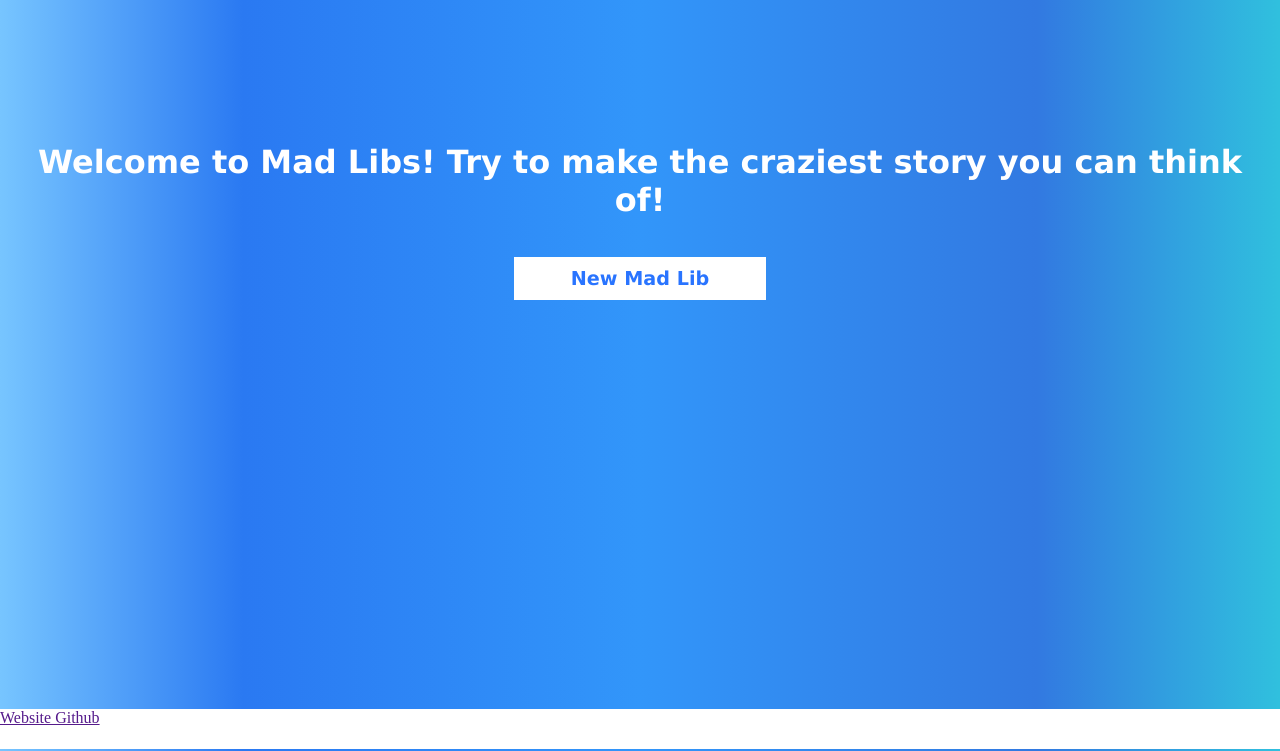
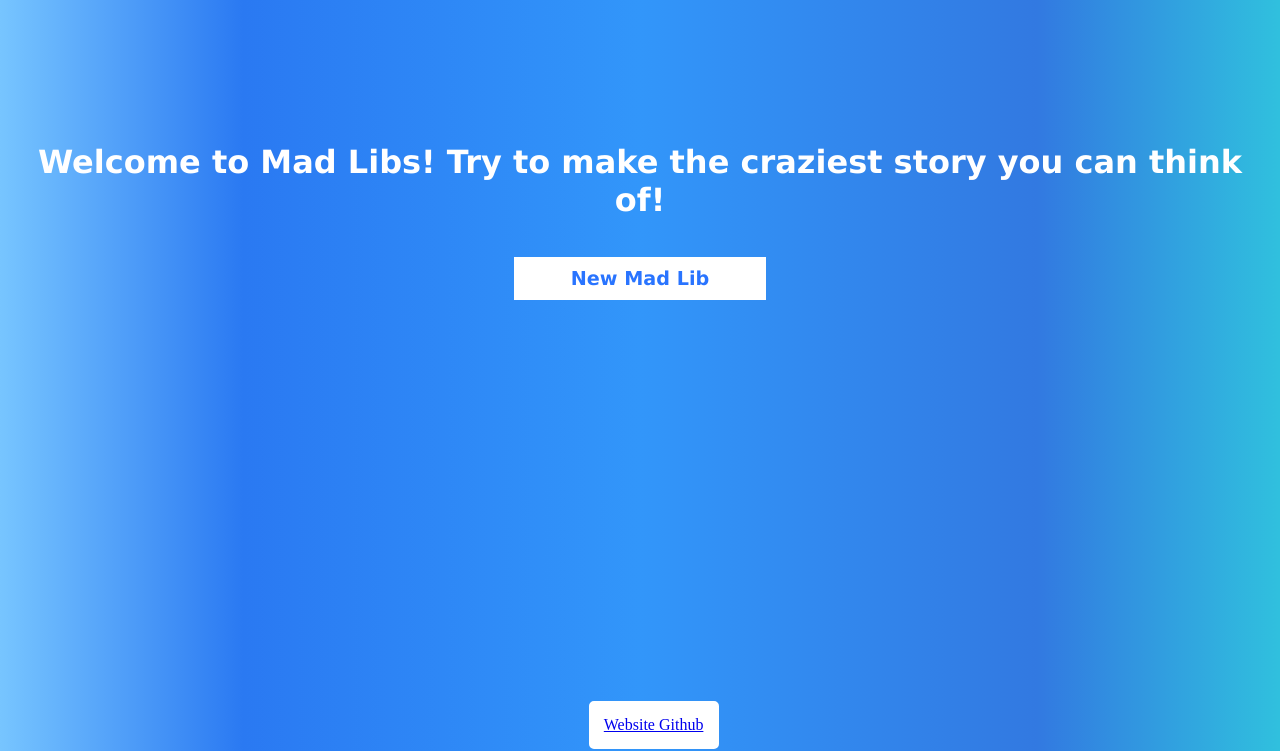
Before and after one commit to andyruwruw/cs260-creativeproj2, a plain HTML site: page index.html in a window 1280 px wide. Shown: the part 51-802 px from the top of the page. Drawn offline with Linux system fonts and the light colour scheme.

Commit message:
footerchanges

```diff
--- a/css/style.css
+++ b/css/style.css
@@ -16,20 +16,16 @@ html{
     height: 150%;
 }
 
-.footer
+a
 {
-    background-color: white;
     position: fixed;
     bottom: 0;
-    left: 0;
-    width: 100%;
-    height: 5%;
-}
-
-a
-{
-    margin: 0 auto;
+    left: 46%;
     margin-top: 20px;
+    background-color: white;
+    width: 100px;
+    border: 15px solid white;
+    border-radius: 5px;
 }
 
 h1
--- a/index.html
+++ b/index.html
@@ -30,8 +30,6 @@
         <script text="type/javascript" src="js/script.js"></script>
     </body>
 
-    <div class="footer">
-        <a href="">Website Github</a>
-    </div>
+        <a href="https://github.com/andyruwruw/cs260-creativeproj2.git">Website Github</a>
 
 </html>
```
